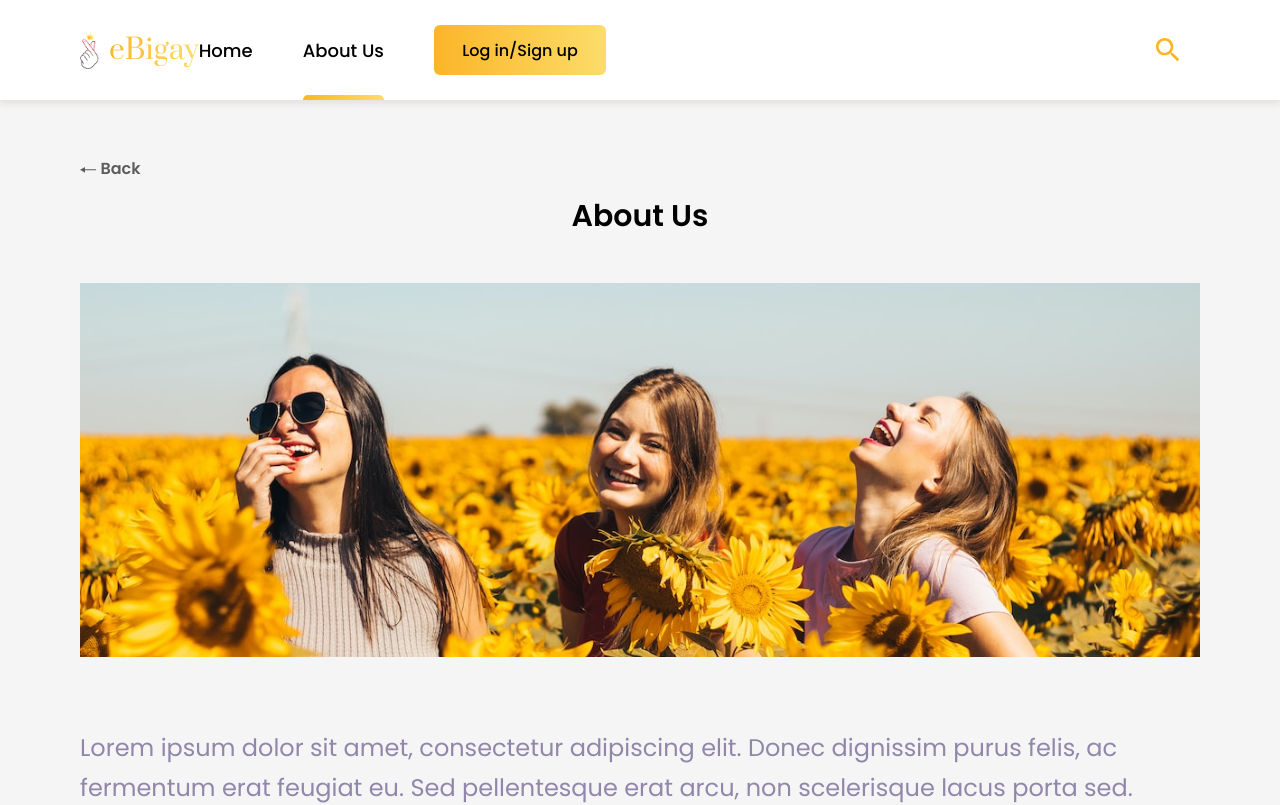
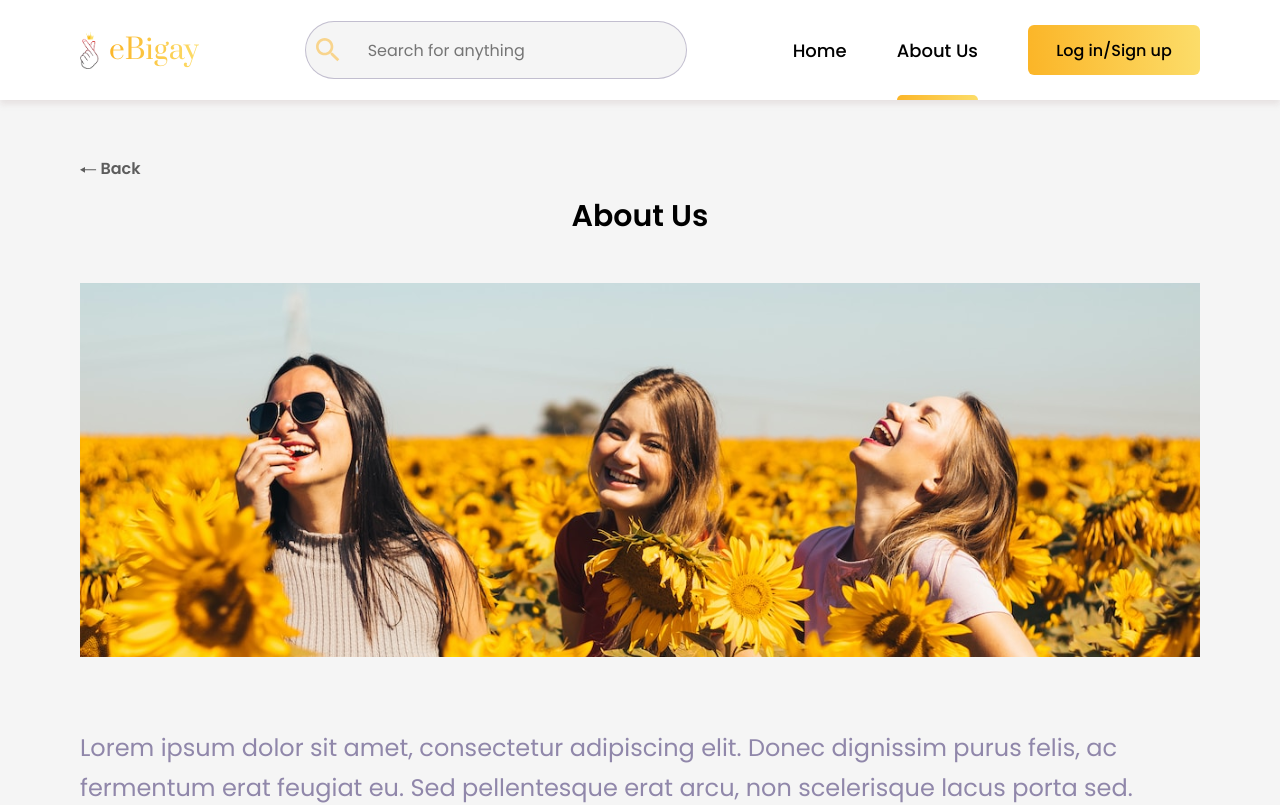
Before and after one commit to eBigay/eBigay, a React (Vite) app in the folder frontend/: page /about in a window 1280 px wide. Shown: the top 805 px of the page. Built offline with nearby package versions, Linux system fonts and the light colour scheme.

Commit message:
fix:search-bar

```diff
--- a/frontend/src/assets/styles/layout/Header.styled.tsx
+++ b/frontend/src/assets/styles/layout/Header.styled.tsx
@@ -10,6 +10,7 @@ interface IStyledLinksProps {
 export const StyledHeader = styled.div`
   padding: 0 5rem;
   display: flex;
+  justify-content: space-between;
   position: fixed;
   top: 0;
   right: 0;
@@ -113,6 +114,11 @@ export const StyledSearch = styled(Search)`
     align-self: center;
     margin: 0 1rem 0 auto;
   }
+  ${MinWidth.tabletBreakpoint`
+  &&{
+    display: none;
+  }
+  `}
 `;
 
 export const MenuContainer = styled.div`
--- a/frontend/src/assets/styles/layout/SearchForm.styled.tsx
+++ b/frontend/src/assets/styles/layout/SearchForm.styled.tsx
@@ -1,5 +1,6 @@
 import { Clear, Search } from "@mui/icons-material";
 import styled from "styled-components";
+import RespondTo, { MinWidth } from "../../theme/responsive";
 
 interface IStyledSearch {
   isSearchBarOpen?: boolean;
@@ -9,20 +10,33 @@ interface ISearchButtonProps {
 }
 
 export const StyledContainer = styled.div<IStyledSearch>`
-  display: ${({ isSearchBarOpen }) => !isSearchBarOpen && "none"};
+  align-self: center;
+  flex: 0.5;
+
+  ${RespondTo.tabletBreakpoint`
+display: ${({ isSearchBarOpen }: IStyledSearch) => !isSearchBarOpen && "none"};
 position: fixed;
 top: 0;
 left: 0;
 width: 100%;
 height: 100%;
 z-index: 1000;
-  background-color: ${({ theme }) => theme.colors.clr4};
+background-color: ${({ theme }: any) => theme.colors.clr4};
+  `}
 `;
 
 export const StyledFormContainer = styled.div`
+  display: flex;
   padding: 0.4rem 5.6rem 0.4rem 0.4rem;
   max-width: none;
   border-bottom: 1px solid ${({ theme }) => theme.colors.clr3light};
+  ${MinWidth.tabletBreakpoint`
+  background-color: #f5f5f5;
+  padding:0;
+  border: 1px solid ${({ theme }: any) => theme.colors.clr3light};
+  border-radius: 50px;
+
+  `}
 `;
 
 export const StyledInput = styled.input`
@@ -31,7 +45,13 @@ export const StyledInput = styled.input`
   height: 4rem;
   color: ${({ theme }) => theme.colors.clr3};
   font-family: Poppins;
-  font-size: ${({ theme }) => theme.fontSizes.fsS}; ;
+  font-size: ${({ theme }) => theme.fontSizes.fsS};
+  background-color: transparent;
+
+  ${MinWidth.tabletBreakpoint`
+  height: 3.5rem
+
+  `}
 `;
 
 export const StyledForm = styled.form`
@@ -47,10 +67,14 @@ export const StyledButton = styled.button`
   display: flex;
   align-items: center;
   justify-content: center;
+  padding: 0 1.2rem;
+  position: relative;
   position: absolute;
-  padding: 0 1.2rem;
   right: 0.4rem;
   top: 1.6rem;
+  ${MinWidth.tabletBreakpoint`
+  display:none;
+`}
 `;
 export const StyledSearchButton = styled.button`
   border: none;
--- a/frontend/src/assets/theme/theme.ts
+++ b/frontend/src/assets/theme/theme.ts
@@ -69,7 +69,7 @@ const theme = {
   },
   breakpoints: {
     mobileBreakpoint: "600px",
-    tabletBreakpoint: "800px",
+    tabletBreakpoint: "1000px",
     laptopBreakpoint: "1200px",
     narrowBreakpoint: "1480px",
     wideBreakpoint: "1600px",
```
Lines whose indentation alone changed are shown as unchanged.
